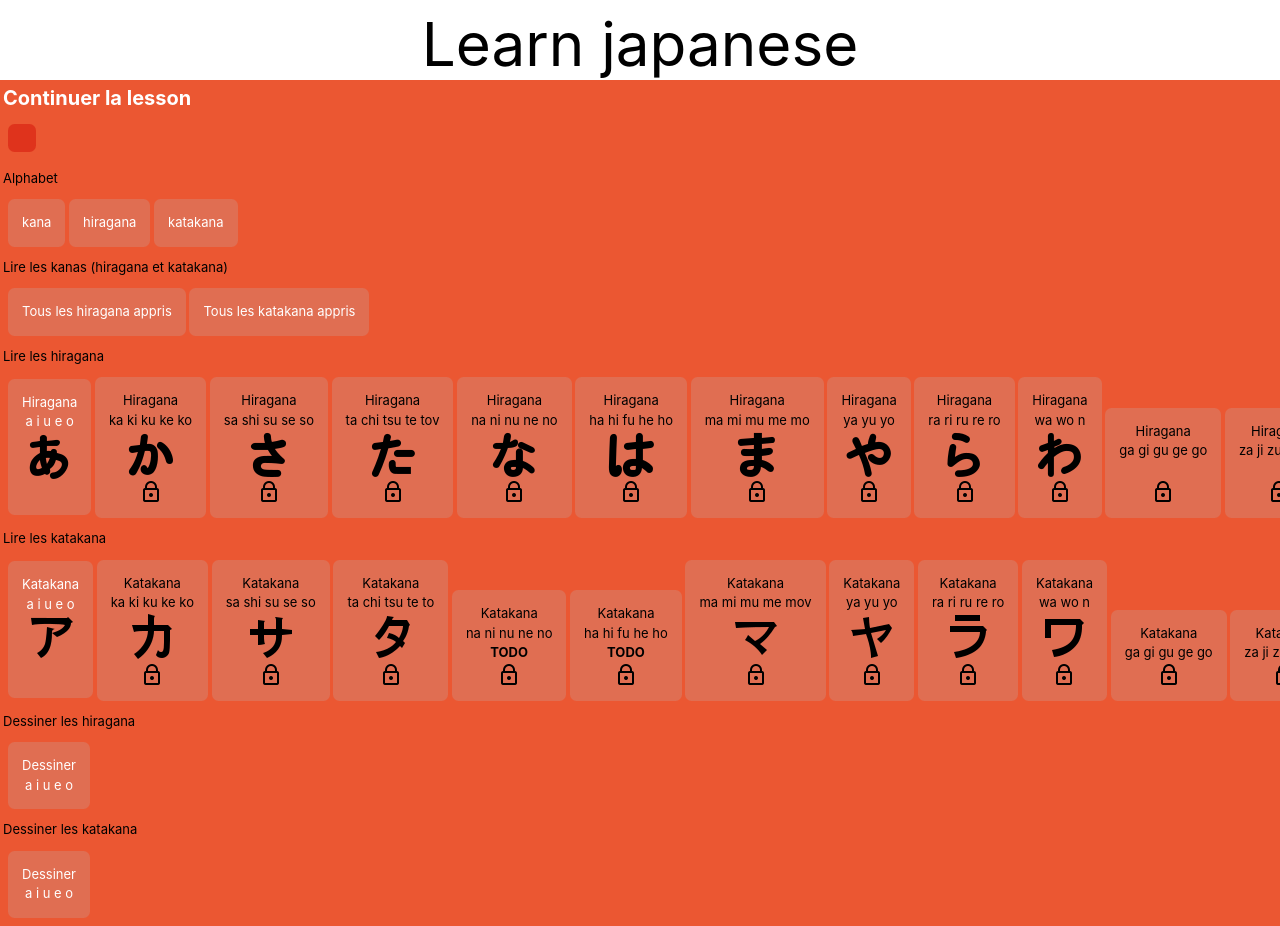
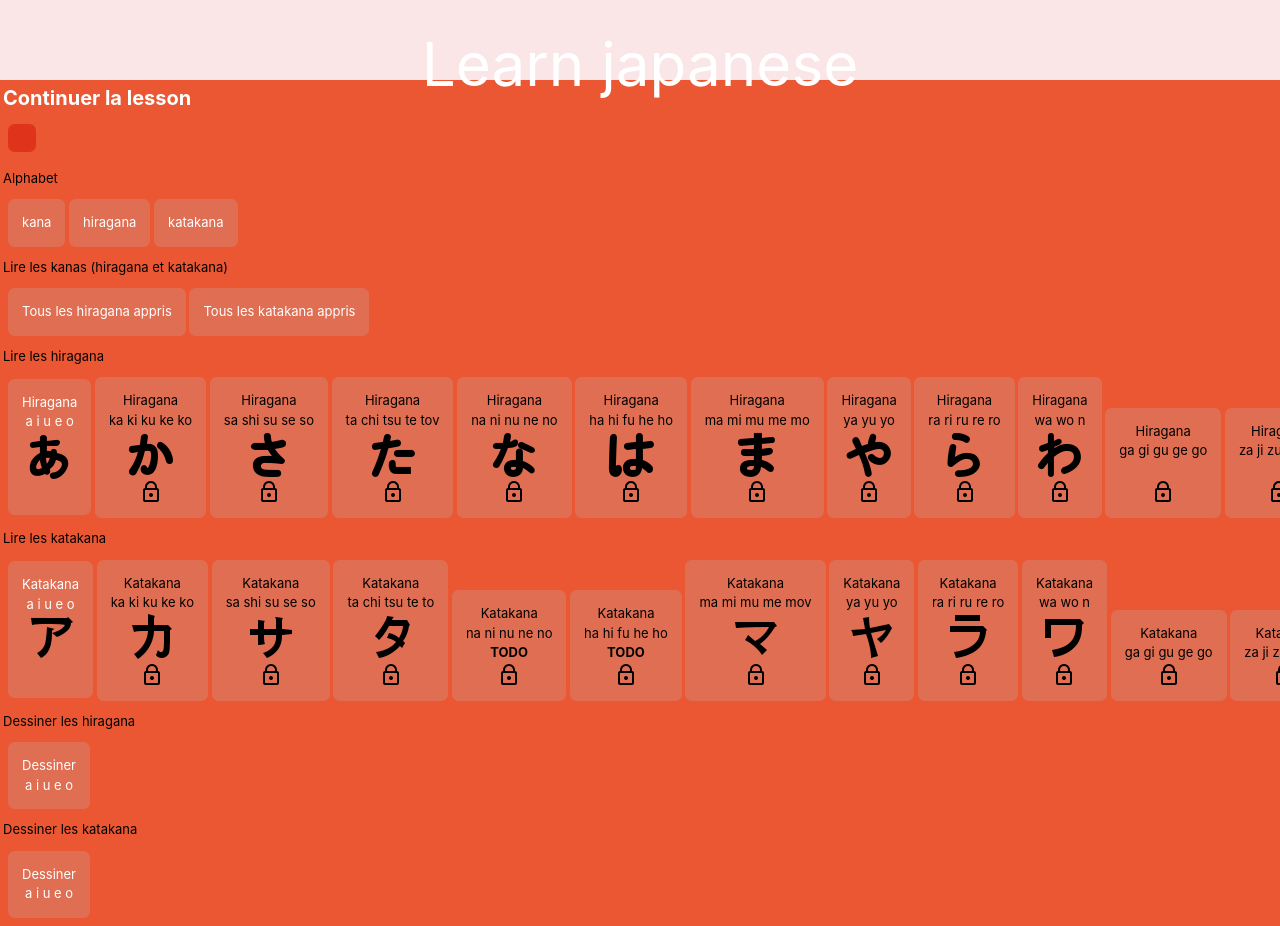
Before and after one commit to croulu/japonese, a website built with Parcel: page index.html in a window 1280 px wide. Built offline with nearby package versions, Linux system fonts and the light colour scheme.

Commit message:
choix plus rapide

```diff
--- a/component/guess.js
+++ b/component/guess.js
@@ -67,7 +67,7 @@ class Guess {
 
     this.setResultTrueOrFalse(choiceSelected, oneLesson)
 
-    setTimeout(myMethod, 400)
+    setTimeout(myMethod, 200)
   }
 
   setResultTrueOrFalse (choiceSelected, oneLesson) {
--- a/css/index.css
+++ b/css/index.css
@@ -3,6 +3,37 @@
 * {
     font-family: -apple-system, BlinkMacSystemFont, "Segoe UI", Roboto, Helvetica, Arial, sans-serif, "Apple Color Emoji", "Segoe UI Emoji", "Segoe UI Symbol";
 }
+
+.example {
+    padding: 20px;
+    color: white;
+  }
+
+/* Extra small devices (phones, 600px and down) */
+@media only screen and (max-width: 600px) {
+    .example {background: red;}
+  }
+
+  /* Small devices (portrait tablets and large phones, 600px and up) */
+  @media only screen and (min-width: 600px) {
+    .example {background: green;}
+  }
+
+  /* Medium devices (landscape tablets, 768px and up) */
+  @media only screen and (min-width: 768px) {
+    .example {background: blue;}
+  }
+
+  /* Large devices (laptops/desktops, 992px and up) */
+  @media only screen and (min-width: 992px) {
+    .example {background: orange;}
+  }
+
+  /* Extra large devices (large laptops and desktops, 1200px and up) */
+  @media only screen and (min-width: 1200px) {
+    .example {background: rgb(250, 230, 230);}
+  }
+
 
 .kana {
     display: flex;
--- a/index.html
+++ b/index.html
@@ -10,7 +10,7 @@
 </head>
 <body>
 	<div id="divKanaMenu">
-		<div class="title">Learn japanese</div>
+		<div class="title example">Learn japanese</div>
 
 		<div class="scrollTitreContinue">Continuer la lesson</div>
 		<div id="menuAlphabet" class="scrollMenuContinue">
```
